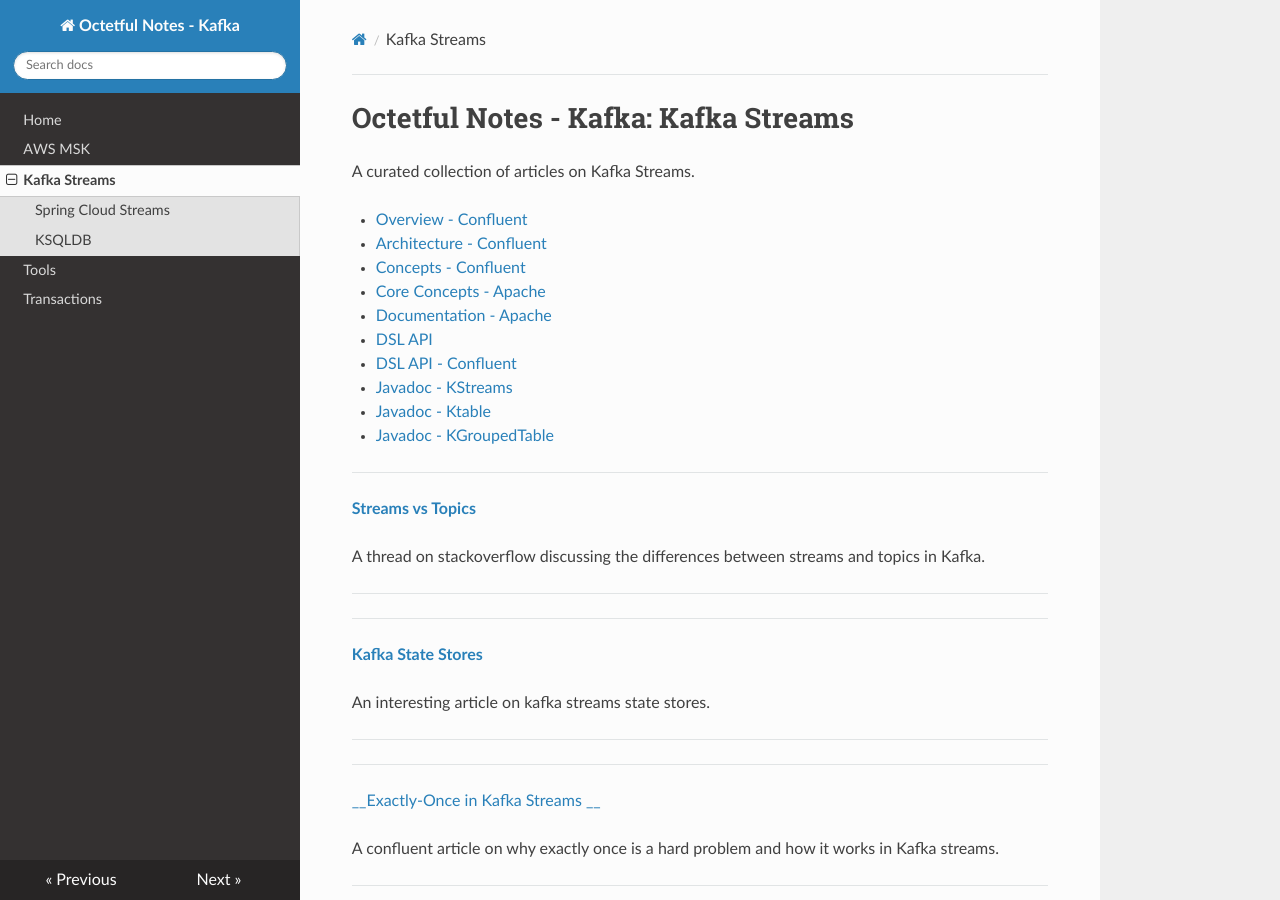
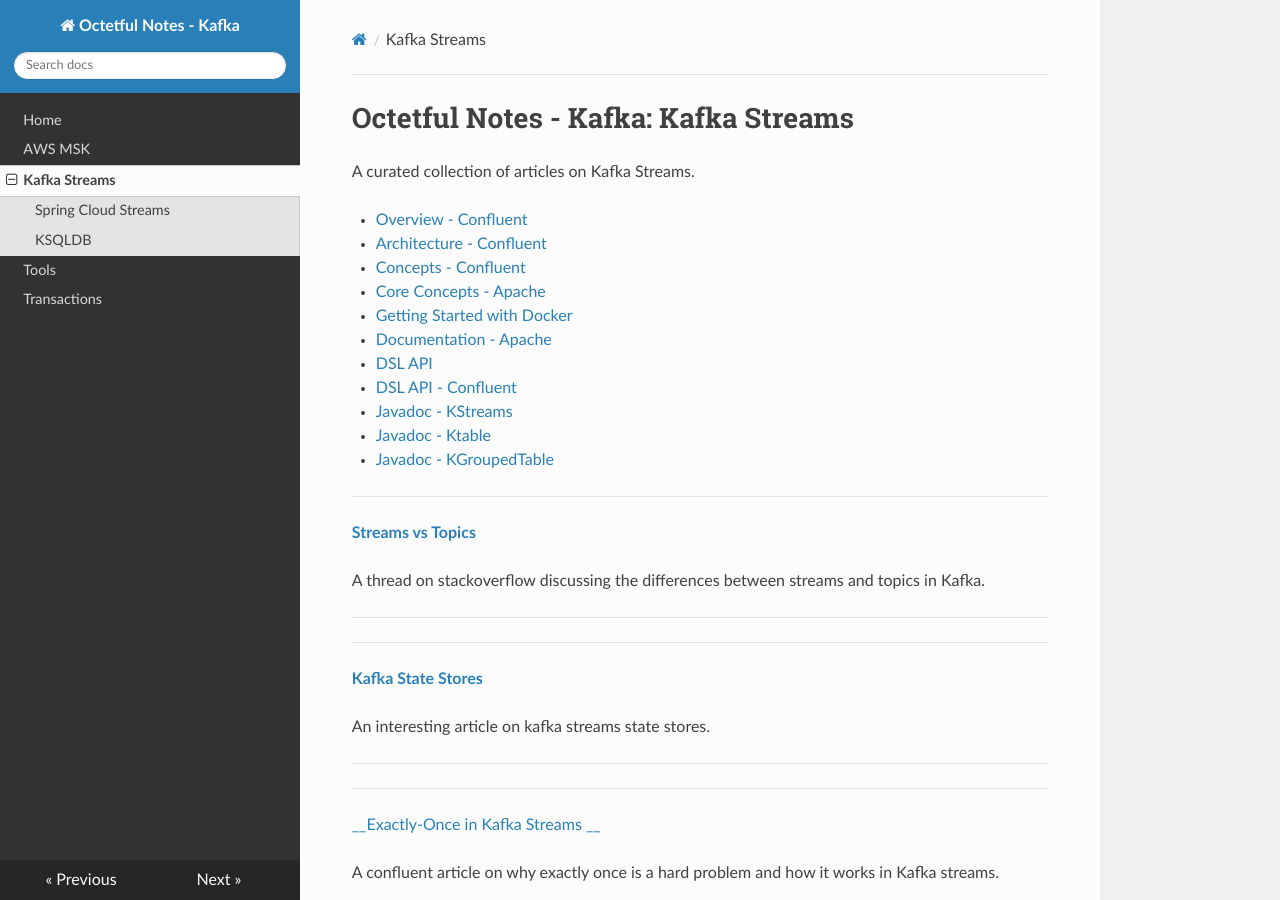
Before and after one commit to octetful-notes/on-kafka, an MkDocs documentation site: the page built from docs/streams/index.md, in a window 1280 px wide and 900 px high. Built offline with MkDocs 1.6.1, drawn with Linux system fonts in a browser that asks for light colours; nearby versions of some CDN libraries.

Commit message:
Add getting started with docker guide.

```diff
--- a/docs/streams/index.md
+++ b/docs/streams/index.md
@@ -6,6 +6,7 @@
 * [Architecture - Confluent](https://docs.confluent.io/platform/current/streams/architecture.html)
 * [Concepts - Confluent](https://docs.confluent.io/platform/current/streams/concepts.html)
 * [Core Concepts - Apache](https://kafka.apache.org/21/documentation/streams/core-concepts)
+* [Getting Started with Docker](https://www.confluent.io/blog/getting-started-with-the-kafka-streams-api-using-confluent-docker-image/)
 * [Documentation - Apache](https://kafka.apache.org/documentation/streams/)
 * [DSL API](https://kafka.apache.org/26/documentation/streams/developer-guide/dsl-api.html)
 * [DSL API - Confluent](https://docs.confluent.io/platform/current/streams/developer-guide/dsl-api.html#)
```
